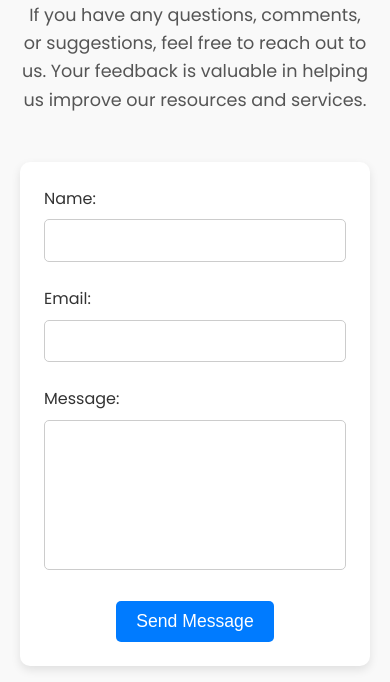
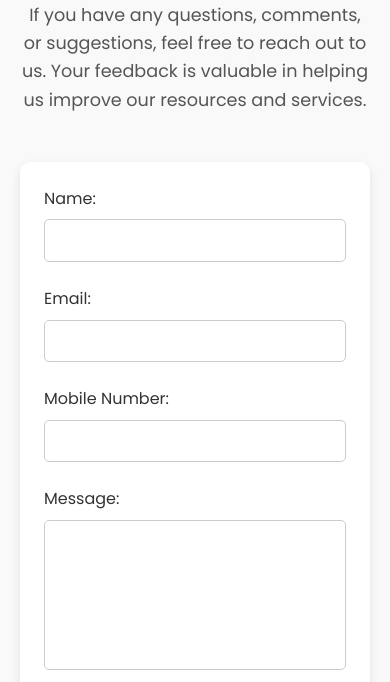
Before and after one commit to AP0917/DART-final, a plain HTML site: page contact.html in a window 390 px wide. Shown: the part 162-844 px from the top of the page. Drawn offline with nearby package versions, Linux system fonts and the light colour scheme.

Commit message:
Adding Mobile Number column to the contact us page.

```diff
--- a/contact.html
+++ b/contact.html
@@ -50,6 +50,10 @@
                 <div class="form-group">
                     <label for="email">Email:</label>
                     <input type="email" id="email" name="email" required>
+                </div>
+                <div class="form-group">
+                    <label for="mobileNo">Mobile Number:</label>
+                    <input type="tel" id="mobileNo" name="mobileNo" required>
                 </div>
                 <div class="form-group">
                     <label for="message">Message:</label>
```
